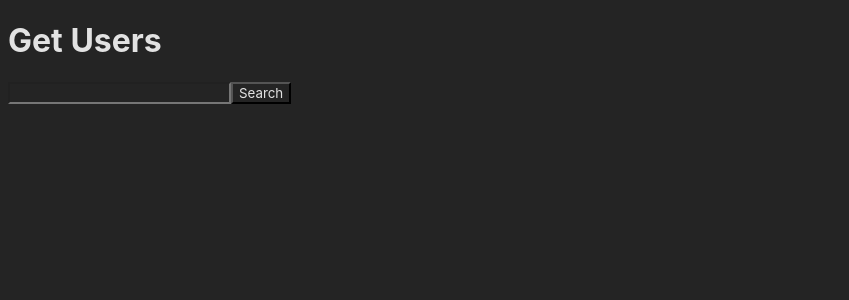
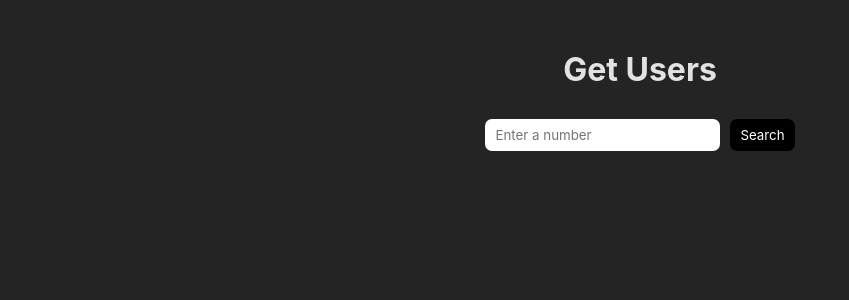
Before and after one commit to marielle-lopez/nology_challenges_marielle, a React (Vite) app in the folder react/useEffect/challenge1/: page / in a window 1280 px wide. Shown: the top 300 px of the page, without its empty margins (0-849 px from the left). Built offline with nearby package versions, Linux system fonts and the light colour scheme.

Commit message:
added styling

```diff
--- a/react/useEffect/challenge1/src/App.jsx
+++ b/react/useEffect/challenge1/src/App.jsx
@@ -1,5 +1,5 @@
 import { useState, useEffect } from "react";
-import "./App.scss";
+import styles from "./App.module.scss";
 
 import SearchBar from "./components/SearchBar/SearchBar";
 import SearchResultsList from "./containers/SearchResultsList/SearchResultsList";
@@ -21,13 +21,13 @@ function App() {
   }, [searchTerm]);
 
   return (
-    <>
+    <div className={styles.wrapper}>
       <h1>Get Users</h1>
       <SearchBar setSearchTerm={setSearchTerm} />
       {searchTerm && (
         <SearchResultsList searchTerm={searchTerm} usersData={usersData} />
       )}
-    </>
+    </div>
   );
 }
 
--- /dev/null
+++ b/react/useEffect/challenge1/src/App.module.scss
@@ -0,0 +1,10 @@
+.wrapper {
+  display: flex;
+  flex-direction: column;
+  align-items: center;
+  width: 100%;
+  min-height: 100vh;
+  padding-top: 50px;
+
+  background-color: #242424;
+}
--- a/react/useEffect/challenge1/src/components/Card/Card.jsx
+++ b/react/useEffect/challenge1/src/components/Card/Card.jsx
@@ -1,9 +1,14 @@
-const Card = ({ name, age, location }) => {
+import styles from "./Card.module.scss";
+
+const Card = ({ name, age, location, imageURL }) => {
   return (
-    <div>
-      <p>{name}</p>
-      <p>{age}</p>
-      <p>{location}</p>
+    <div className={styles.wrapper}>
+      <img className={styles.image} src={imageURL} alt={name} />
+      <div className={styles.info_wrapper}>
+        <h3 className={styles.heading}>{name}</h3>
+        <p className={styles.text_location}>{location}</p>
+        <p className={styles.text_age}>{age} years old</p>
+      </div>
     </div>
   );
 };
--- /dev/null
+++ b/react/useEffect/challenge1/src/components/Card/Card.module.scss
@@ -0,0 +1,37 @@
+.wrapper {
+  display: flex;
+  gap: 20px;
+  width: 200px;
+  height: 120px;
+  padding: 15px;
+
+  background-color: #2e2e2e;
+  border-radius: 20px;
+}
+
+.heading {
+  font-size: 18px;
+  margin-bottom: 10px;
+}
+
+.text {
+  &_location,
+  &_age {
+    font-size: small;
+  }
+
+  &_location {
+    margin-bottom: 5px;
+  }
+
+  &_age {
+    color: #5c5c5c;
+  }
+}
+
+.image {
+  height: 50px;
+
+  object-fit: contain;
+  border-radius: 10px;
+}
--- a/react/useEffect/challenge1/src/components/SearchBar/SearchBar.jsx
+++ b/react/useEffect/challenge1/src/components/SearchBar/SearchBar.jsx
@@ -1,4 +1,6 @@
 import { useState } from "react";
+
+import styles from "./SearchBar.module.scss";
 
 const SearchBar = ({ setSearchTerm }) => {
   const [inputValue, setInputValue] = useState(null);
@@ -9,14 +11,16 @@ const SearchBar = ({ setSearchTerm }) => {
   };
 
   return (
-    <form>
+    <form className={styles.wrapper}>
       <input
+        className={styles.input}
         type="number"
+        placeholder="Enter a number"
         onChange={(e) => {
           setInputValue(e.target.value);
         }}
       />
-      <button type="submit" onClick={handleSubmit}>
+      <button className={styles.button} type="submit" onClick={handleSubmit}>
         Search
       </button>
     </form>
--- /dev/null
+++ b/react/useEffect/challenge1/src/components/SearchBar/SearchBar.module.scss
@@ -0,0 +1,31 @@
+.wrapper {
+  display: flex;
+  height: 32px;
+  gap: 10px;
+  margin: 30px 0;
+}
+
+.input {
+  height: 100%;
+  padding: 0 10px 0 10px;
+
+  color: black;
+  border: none;
+  border-radius: 7px;
+}
+
+.button {
+  height: 100%;
+  padding: 0 10px;
+
+  color: white;
+  background-color: black;
+  border: none;
+  border-radius: 7px;
+
+  transition: 0.5s;
+
+  &:hover {
+    background-color: #5f5f5f;
+  }
+}
--- a/react/useEffect/challenge1/src/containers/SearchResultsList/SearchResultsList.jsx
+++ b/react/useEffect/challenge1/src/containers/SearchResultsList/SearchResultsList.jsx
@@ -1,19 +1,28 @@
+import styles from "./SearchResultsList.module.scss";
+
 import Card from "../../components/Card/Card";
 
 const SearchResultsList = ({ searchTerm, usersData }) => {
   return (
-    <>
-      {searchTerm && <p>You searched for {searchTerm} user(s)</p>}
+    <div className={styles.wrapper}>
+      {searchTerm && (
+        <p className={styles.feedback_text}>
+          You searched for {searchTerm} user(s)
+        </p>
+      )}
+      <div className={styles.results_wrapper}>
         {usersData &&
           usersData.map((user) => (
             <Card
-            key={user.id}
+              key={user.name}
               name={user.name}
               age={user.age}
               location={user.location}
+              imageURL={user.imageURL}
             />
           ))}
-    </>
+      </div>
+    </div>
   );
 };
 
--- /dev/null
+++ b/react/useEffect/challenge1/src/containers/SearchResultsList/SearchResultsList.module.scss
@@ -0,0 +1,18 @@
+.wrapper {
+  display: flex;
+  flex-direction: column;
+  align-items: center;
+  gap: 20px;
+}
+
+.results_wrapper {
+  display: flex;
+  flex-wrap: wrap;
+  justify-content: center;
+  gap: 20px;
+}
+
+.feedback_text {
+  font-size: small;
+  color: #818181;
+}
--- a/react/useEffect/challenge1/src/data/getUsersData.js
+++ b/react/useEffect/challenge1/src/data/getUsersData.js
@@ -4,14 +4,12 @@ export const fetchUsersData = async (numberOfUsers) => {
   );
   const data = await response.json();
 
-  console.log(data);
-
   const usersData = data.results.map((result) => {
     return {
-      id: result.id.value,
       name: `${result.name.first} ${result.name.last}`,
       age: result.dob.age,
       location: `${result.location.city}, ${result.location.country}`,
+      imageURL: result.picture.thumbnail,
     };
   });
   return usersData;
--- a/react/useEffect/challenge1/src/index.scss
+++ b/react/useEffect/challenge1/src/index.scss
@@ -1,5 +1,5 @@
 * {
   font-family: Inter, system-ui, Avenir, Helvetica, Arial, sans-serif;
   color: rgba(255, 255, 255, 0.87);
-  background-color: #242424;
+  margin: 0;
 }
```
Also changed, not shown: react/useEffect/challenge1/src/App.scss (deleted). Lines whose indentation alone changed are shown as unchanged.
